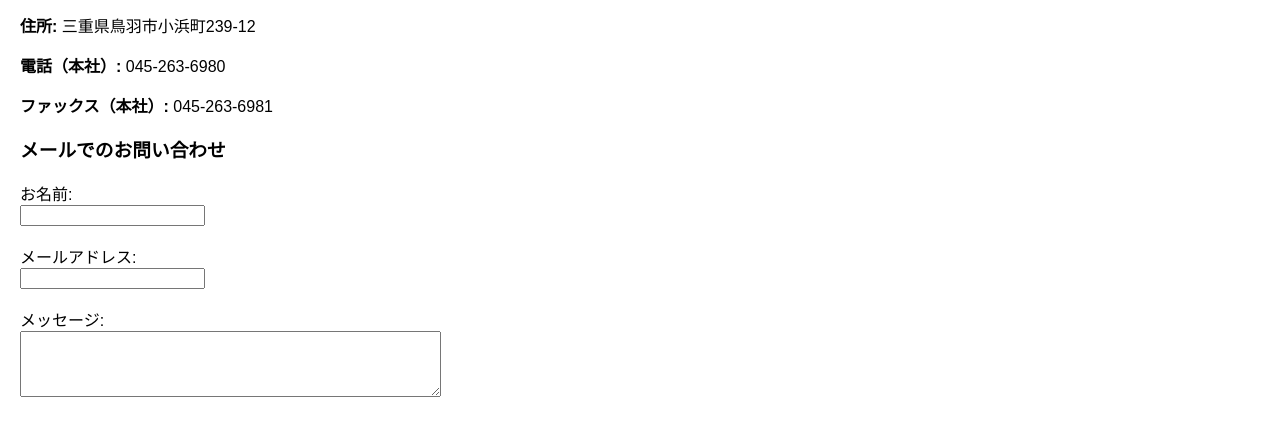
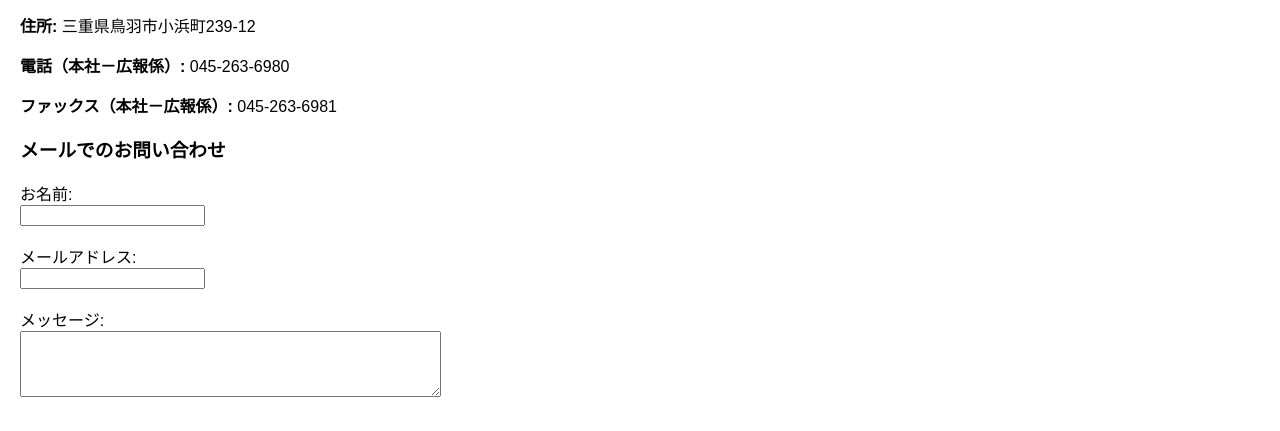
Before and after one commit to tobahotel001/i-Tpartners.github.io, a plain HTML site: page contact.html in a window 1280 px wide. Shown: the part 231-662 px from the top of the page. Drawn offline with Linux system fonts and the light colour scheme.

Commit message:
Update contact.html

```diff
--- a/contact.html
+++ b/contact.html
@@ -25,8 +25,8 @@
             <p>I&T Partners株式会社へのお問い合わせは、以下の連絡先までお願いいたします：</p>
 
             <p><strong>住所:</strong> 三重県鳥羽市小浜町239-12</p>
-            <p><strong>電話（本社）:</strong> 045-263-6980</p>
-            <p><strong>ファックス（本社）:</strong> 045-263-6981</p>
+            <p><strong>電話（本社－広報係）:</strong> 045-263-6980</p>
+            <p><strong>ファックス（本社－広報係）:</strong> 045-263-6981</p>
 
             <!-- 自动填写邮件的联系表单，邮件发送到 chenxiaogang@bjpait.com -->
             <h3>メールでのお問い合わせ</h3>
```
